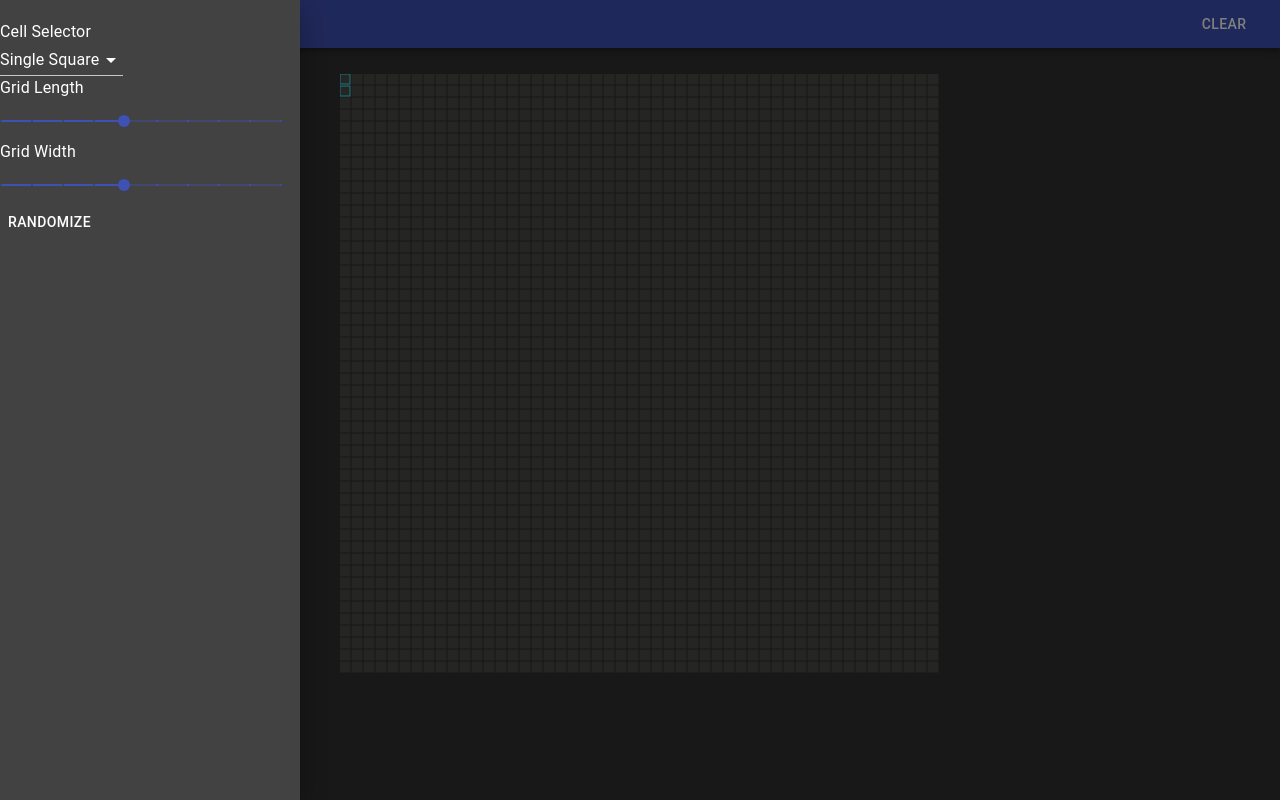
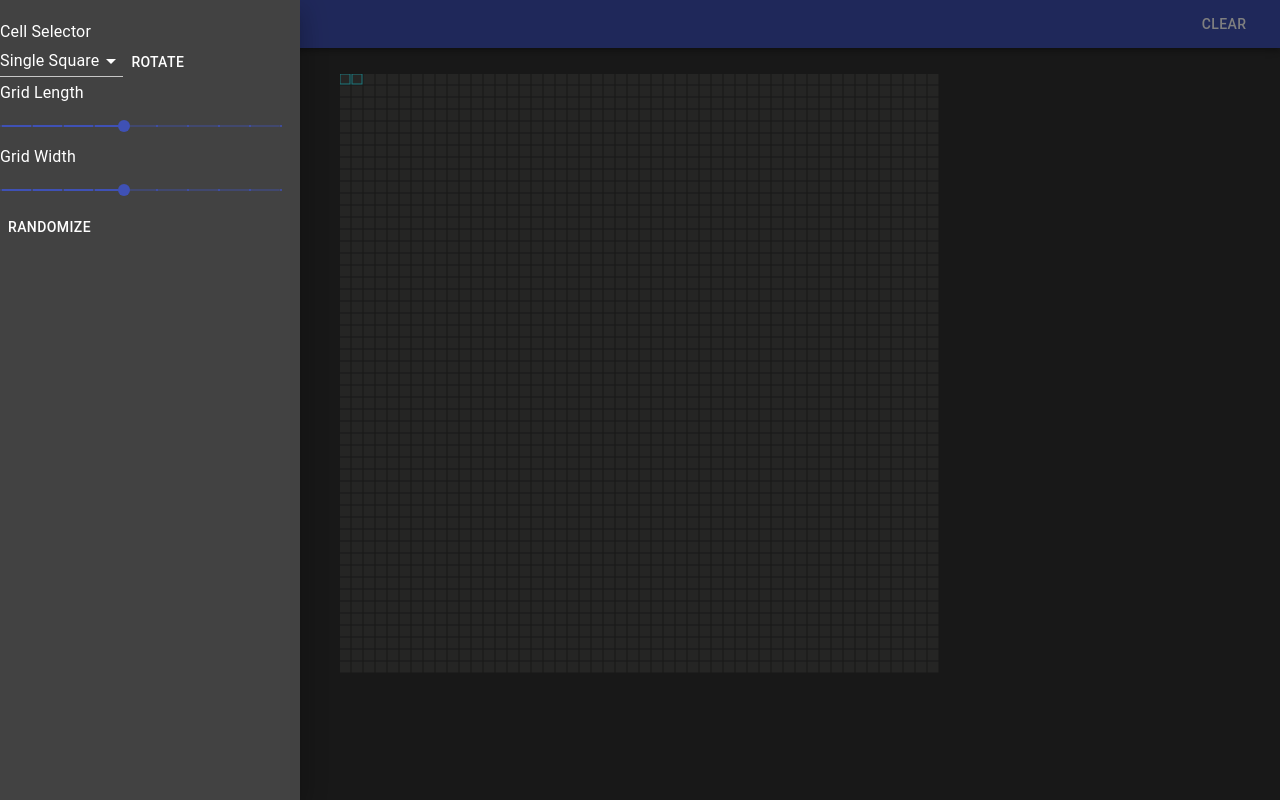
Before and after one commit to Neuman968/neuman-gameoflife, a React (Create React App) app: page / in a window 1280 px wide. Both pictures are taken after a click on the button "menu". Built offline with nearby package versions, Linux system fonts and the light colour scheme.

Commit message:
wip on setting rotation times.

```diff
--- a/src/components/AppDrawerContents.js
+++ b/src/components/AppDrawerContents.js
@@ -39,6 +39,11 @@ const AppDrawerContents = (props) => {
                 <MenuItem value={gliderSelector}>Glider</MenuItem>
                 <MenuItem value={gliderGunSelector}>Glider Gun</MenuItem>
             </Select>
+            <Button
+                onClick={() => props.updaterotation(props.rotation + 1)}
+            >
+                Rotate
+            </Button>
             <Typography>
                 Grid Length
             </Typography>
--- a/src/components/Simulation.js
+++ b/src/components/Simulation.js
@@ -50,6 +50,7 @@ const Simulation = () => {
 
     const [selectorState, setSelectorState] = useState({
         selectedIdx: '0-0',
+        rotationTimes: 0,
         cellSelector: barSelector,
     })
 
@@ -64,7 +65,15 @@ const Simulation = () => {
         gridWidth: (squareSize + 2) * 50,
     })
 
-    const selectedcells = rotateTimes(3, selectorState.selectedIdx, selectorState.cellSelector(selectorState.selectedIdx))
+    const selectedcells = rotateTimes(selectorState.rotationTimes,
+        selectorState.selectedIdx,
+        selectorState.cellSelector(selectorState.selectedIdx))
+
+    const updateRotation = (rotation) => {
+        let copy = {...selectorState}
+        copy.rotationTimes = rotation % 4
+        setSelectorState(copy)
+    }
 
     const updateCellSelector = (selector) => {
         let copy = {...selectorState}
@@ -185,6 +194,8 @@ const Simulation = () => {
             width={gridState.colWidth}
             updateWidth={updateGridHeight}
             updatecellselector={updateCellSelector}
+            updaterotation={updateRotation}
+            rotation={selectorState.rotationTimes}
         />
         <CellWorld
             updatealive={cellalivehandler}
```
